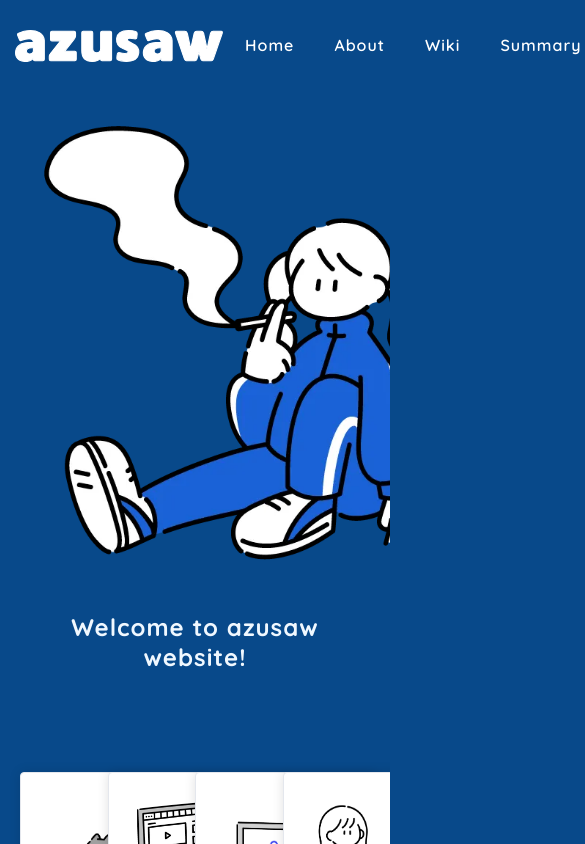
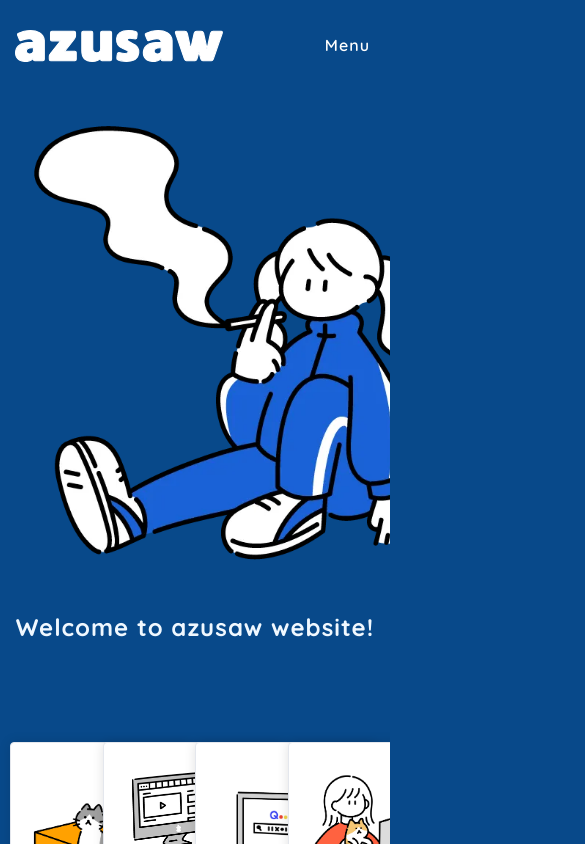
Before and after one commit to azusaw/chat-app, a Vue app in the folder front/: page / in a window 390 px wide. Shown: the top 844 px of the page, 585 px wide, since content can reach past the window. Built offline with nearby package versions, Linux system fonts and the light colour scheme.

Commit message:
notification

```diff
--- a/front/src/App.vue
+++ b/front/src/App.vue
@@ -12,7 +12,17 @@ export default {
         { name: "Summary", path: "/summary/" },
         { name: "Chat", path: "/chat/" },
       ],
+      drawer: false,
+      middleSize: ["hidden-all", "lg", "xl"],
     };
+  },
+  methods: {
+    openDrawer() {
+      this.drawer = true;
+    },
+    closeDrawer() {
+      this.drawer = false;
+    },
   },
 };
 </script>
@@ -21,7 +31,7 @@ export default {
   <el-container class="container">
     <el-header class="header">
       <LogoSvg />
-      <nav class="nav">
+      <nav class="pc-nav">
         <RouterLink
           class="nav-item"
           v-for="item in pages"
@@ -30,37 +40,78 @@ export default {
           >{{ item.name }}</RouterLink
         >
       </nav>
+      <div class="mobile-nav" :onclick="openDrawer">Menu</div>
+      <el-drawer v-model="drawer" size="300">
+        <nav>
+          <RouterLink
+            class="drawer-nav-item"
+            v-for="item in pages"
+            :key="item.name"
+            :to="item.path"
+            :onclick="closeDrawer"
+            >{{ item.name }}</RouterLink
+          >
+        </nav>
+      </el-drawer>
     </el-header>
     <el-main class="main"><RouterView /></el-main>
     <!-- hide footer in chat page -->
-    <el-footer class="footer" v-show="this.$route.path !== '/chat'">
+    <el-footer class="footer" v-show="this.$route.path !== '/chat/'">
       Copyright {{ new Date().getFullYear() }} azusaw All rights reserved.
     </el-footer>
   </el-container>
 </template>
 
 <style scoped>
+.container {
+  margin: 0 auto;
+  padding: 0;
+  max-width: 800px;
+}
+
+@media screen and (max-width: 800px) {
+  .container {
+    max-width: 100vw;
+  }
+}
+
 .header {
   position: sticky;
   top: 0;
   display: flex;
   align-items: center;
   height: var(--header-height);
-  padding-left: 10px;
+  padding: 10px;
   background-color: var(--primary-color);
   color: white;
   z-index: 10;
 }
 
-.nav {
+.pc-nav,
+.mobile-nav {
   flex: 1;
   display: flex;
   align-items: center;
   justify-content: end;
 }
 
-.nav-item {
-  margin: 10px;
+/* apply when screen width is smaller than 660px */
+@media screen and (max-width: 660px) {
+  .pc-nav {
+    display: none;
+  }
+}
+
+/* apply when screen width is wider than 661px */
+@media screen and (min-width: 661px) {
+  .mobile-nav {
+    display: none;
+  }
+}
+
+.mobile-nav,
+.nav-item,
+.drawer-nav-item {
   padding: 10px;
   border-radius: 10px;
   font-weight: 600;
@@ -74,9 +125,15 @@ export default {
   transition: 0.5s;
 }
 
+.drawer-nav-item {
+  display: block;
+  color: #444;
+}
+
 .main {
   min-height: calc(100vh - 120px);
-  padding: 20px;
+  padding: 20px 10px;
+  max-width: 100vw;
 }
 
 .footer {
```
